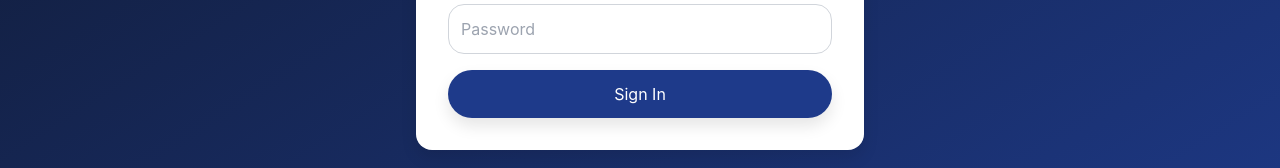
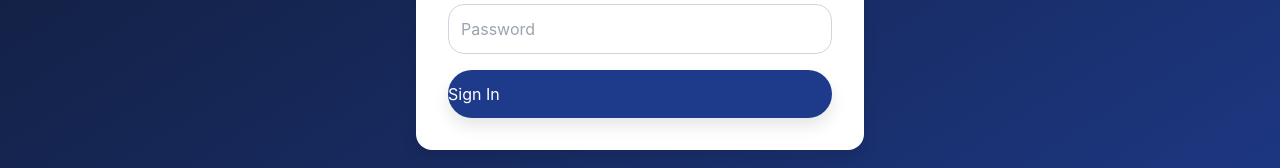
Before and after one commit to Clubmd24/garage, a Next.js app: page /login in a window 1280 px wide. Shown: the part 470-638 px from the top of the page. Built offline with nearby package versions, Linux system fonts and the light colour scheme.

Commit message:
Ensure button baseline alignment

```diff
--- a/pages/office/clients/view/[id].js
+++ b/pages/office/clients/view/[id].js
@@ -50,7 +50,7 @@ export default function ClientViewPage() {
 
   return (
     <Layout>
-      <div className="mb-6 flex flex-wrap gap-4">
+      <div className="mb-6 flex flex-wrap items-center gap-4">
         <Link href={`/office/clients/${id}`}><a className="button">Edit Client</a></Link>
         <button onClick={deleteClient} className="button bg-red-600 hover:bg-red-700">Delete Client</button>
         <Link href="/office/clients"><a className="button">Back to Clients</a></Link>
--- a/pages/office/vehicles/view/[id].js
+++ b/pages/office/vehicles/view/[id].js
@@ -45,7 +45,7 @@ export default function VehicleViewPage() {
 
   return (
     <Layout>
-      <div className="mb-6 flex flex-wrap gap-4">
+      <div className="mb-6 flex flex-wrap items-center gap-4">
         <Link href={`/office/vehicles/${id}`}><a className="button">Edit Vehicle</a></Link>
         {client && (
           <Link href={`/office/clients/${client.id}`}><a className="button">Edit Client</a></Link>
--- a/styles/globals.css
+++ b/styles/globals.css
@@ -31,7 +31,8 @@
   @apply bg-[var(--color-input-bg)] text-[var(--color-text-primary)] rounded-2xl p-3 focus:outline-none focus:ring-4 focus:ring-[var(--color-primary-light)] border border-gray-300 dark:border-gray-700;
 }
 .button {
-  @apply bg-[var(--color-primary)] text-white rounded-full py-3 shadow-xl hover:bg-[var(--color-primary-light)] transition;
+  /* Use inline-flex so anchor and button elements align consistently */
+  @apply inline-flex items-center bg-[var(--color-primary)] text-white rounded-full py-3 shadow-xl hover:bg-[var(--color-primary-light)] transition;
 }
 .button-secondary {
   @apply bg-gray-300 text-[var(--color-text-primary)] rounded-full py-3 shadow-xl hover:bg-gray-400 transition;
```
